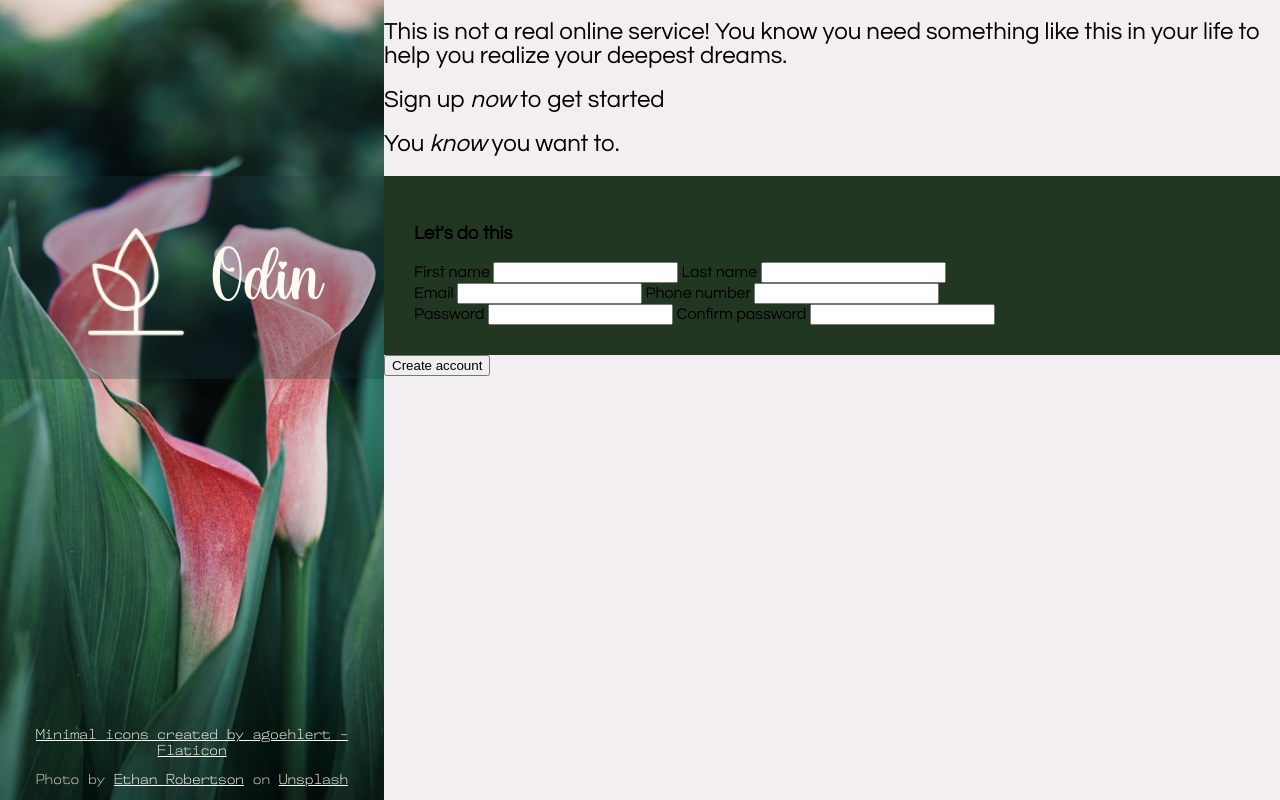
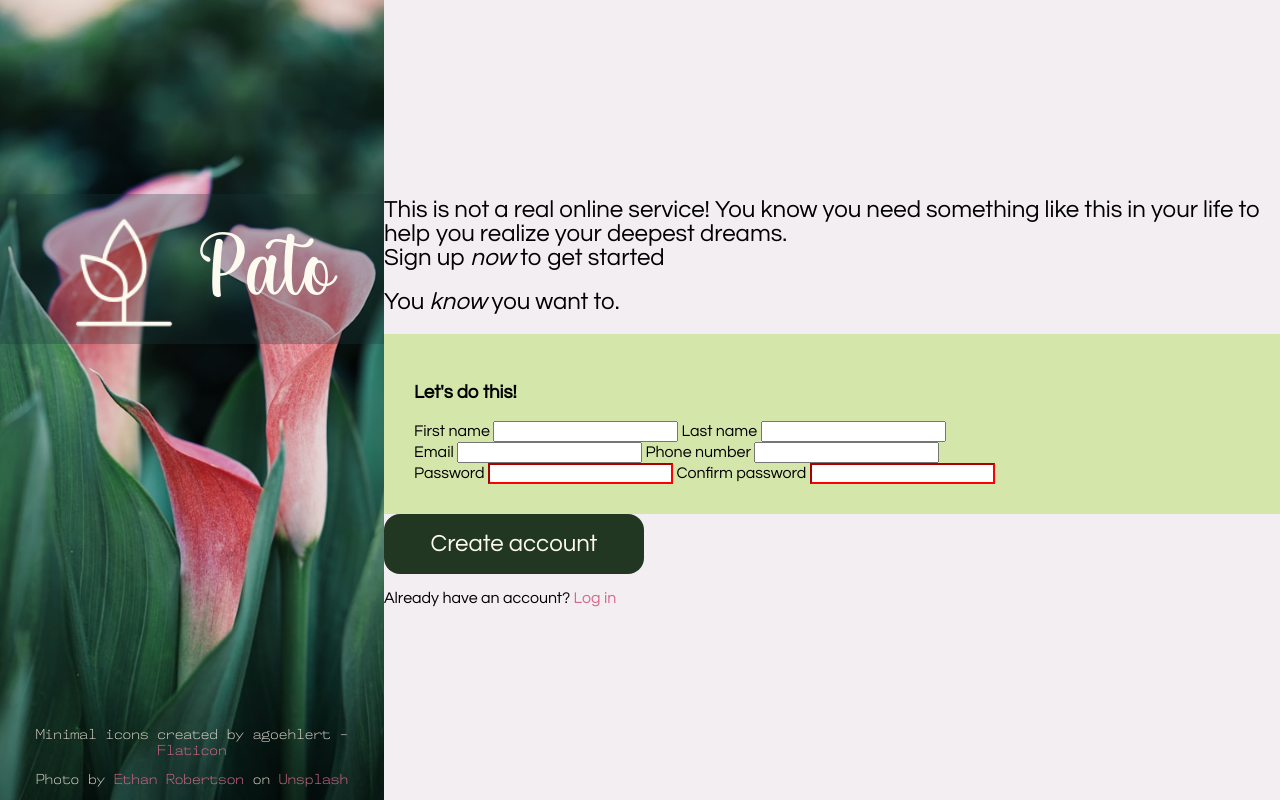
Before and after one commit to paticow/sign-up-form, a plain HTML site: page index.html in a window 1280 px wide. Drawn offline with Linux system fonts and the light colour scheme.

Commit message:
Add a little bit of styles

```diff
--- a/index.html
+++ b/index.html
@@ -12,27 +12,23 @@
         <br>
         <div id="logo-txt">
             <img src="plant.png" alt="minimalistic plant" id="icon">
-            <h1>Odin</h1>
+            <h1>Pato</h1>
         </div>
         <br>
         <div id="links">
-            <p>
-            <a href="https://www.flaticon.com/free-icons/minimal" title="minimal icons">Minimal icons created by agoehlert - Flaticon</a>
-            </p>
-            <p>
-            Photo by <a href="https://unsplash.com/@ethanrobertson?utm_content=creditCopyText&utm_medium=referral&utm_source=unsplash">Ethan Robertson</a> on <a href="https://unsplash.com/photos/selective-focus-photography-of-pink-petaled-flower-P86-JPbDnPY?utm_content=creditCopyText&utm_medium=referral&utm_source=unsplash">Unsplash</a>
-            </p>
+            <p>Minimal icons created by agoehlert - <a href="https://www.flaticon.com/free-icons/minimal" title="minimal icons">Flaticon</a></p>
+            <p>Photo by <a href="https://unsplash.com/@ethanrobertson?utm_content=creditCopyText&utm_medium=referral&utm_source=unsplash">Ethan Robertson</a> on <a href="https://unsplash.com/photos/selective-focus-photography-of-pink-petaled-flower-P86-JPbDnPY?utm_content=creditCopyText&utm_medium=referral&utm_source=unsplash">Unsplash</a></p>
         </div>
     </div>
     <div id="main-side">
-        <h2>This is not a real online service! You know you need something like this in your life to help you realize your deepest dreams.
-        </h2>
-        <h2>
-            Sign up <em>now</em> to get started
-        </h2>
-        <h2>You <em>know</em> you want to.</h2>
+        <div id="intro-text">
+            <h2>This is not a real online service! You know you need something like this in your life to help you realize your deepest dreams.
+            <br>Sign up <em>now</em> to get started
+            </h2>
+            <h2>You <em>know</em> you want to.</h2>
+        </div>
         <form action='' method='get' id='signup-form'>
-            <h3>Let's do this</h3>
+            <h3>Let's do this!</h3>
             <div class="form-row">
                 <label for="first-name">First name</label>
                 <input name="first-name" id="first-name" type="text">
@@ -47,12 +43,15 @@
             </div>
             <div class="form-row">
                 <label for="password">Password</label>
-                <input name="password" id="password" type="password">
+                <input name="password" class="password" type="password">
                 <label for="password-confirm">Confirm password</label>
-                <input name="password-confirm" id="password-confirm" type="password-confirm">
+                <input name="password-confirm" class="password" type="password-confirm">
             </div>
         </form>
-        <button type="submit">Create account</button>
+        <div id="submit-btn">
+            <button type="submit">Create account</button>
+        </div>
+        <p>Already have an account? <a href="https://youtu.be/K5jyIoPbu4M?si=4lxXtajzDexWT-t_" >Log in </p>
     </div>
 </div>
 </body>
--- a/styles.css
+++ b/styles.css
@@ -1,9 +1,11 @@
 :root{
     --default-bg:#193a3c;
     --dark-green-bg: #213722;
+    --light-green-bg: #d5e6ab;
     --light: #dbd5c9;
     --text-light: #fdfbf0;
     --bg-light: #f3eef1;
+    --link-pink: #d56989;
 }
 
 @font-face {
@@ -64,9 +66,10 @@ html, body {
 }
 
 h1{
-    font: 5em "title";
+    font: 6em "title";
     text-align: center;
     color: var(--text-light);
+    margin: 0;
 }
 
 #icon{
@@ -75,7 +78,8 @@ h1{
 }
 
 a, a:visited{
-    color: var(--text-light);
+    color: var(--link-pink);
+    text-decoration: none;
 }
 
 #links{
@@ -84,20 +88,40 @@ a, a:visited{
     font: 0.8em "links";
 }
 
+
 #main-side{
     font-family: "text";
     width: 70%;
     background-color: var(--bg-light);
+    display: flex;
+    flex-direction: column;
+    justify-content: center;
 }
 
-
 #signup-form{
-    background-color: var(--dark-green-bg);
+    background-color: var(--light-green-bg);
     padding: 30px;
-    display: flex;
-    flex-direction: column;
 }
 
 h2{
     font-weight: 100;
 }
+
+.password{
+    border-color: red;
+}
+
+button{
+    background-color: var(--dark-green-bg);
+    color: var(--text-light);
+    font: 1.5em "text";
+    height: 60px;
+    width: 260px;
+    border-style: none;
+    border-radius: 16px;
+}
+
+input:focus{
+    border-color: blue;
+    box-shadow: 10px black;
+}
```
